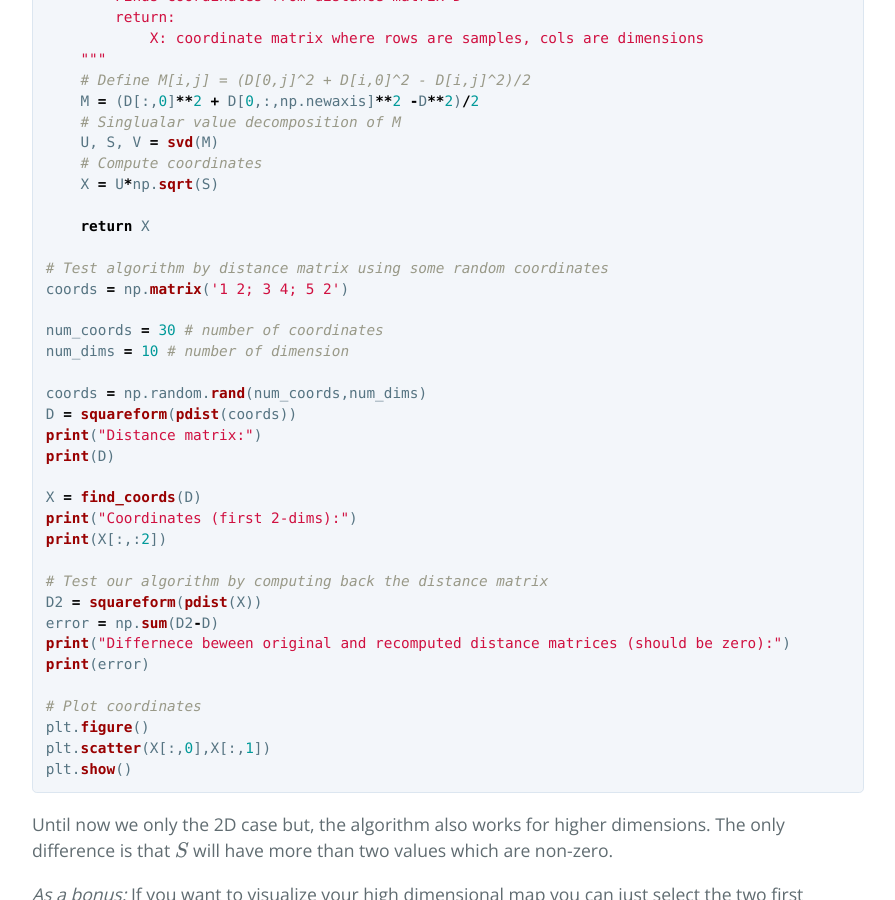
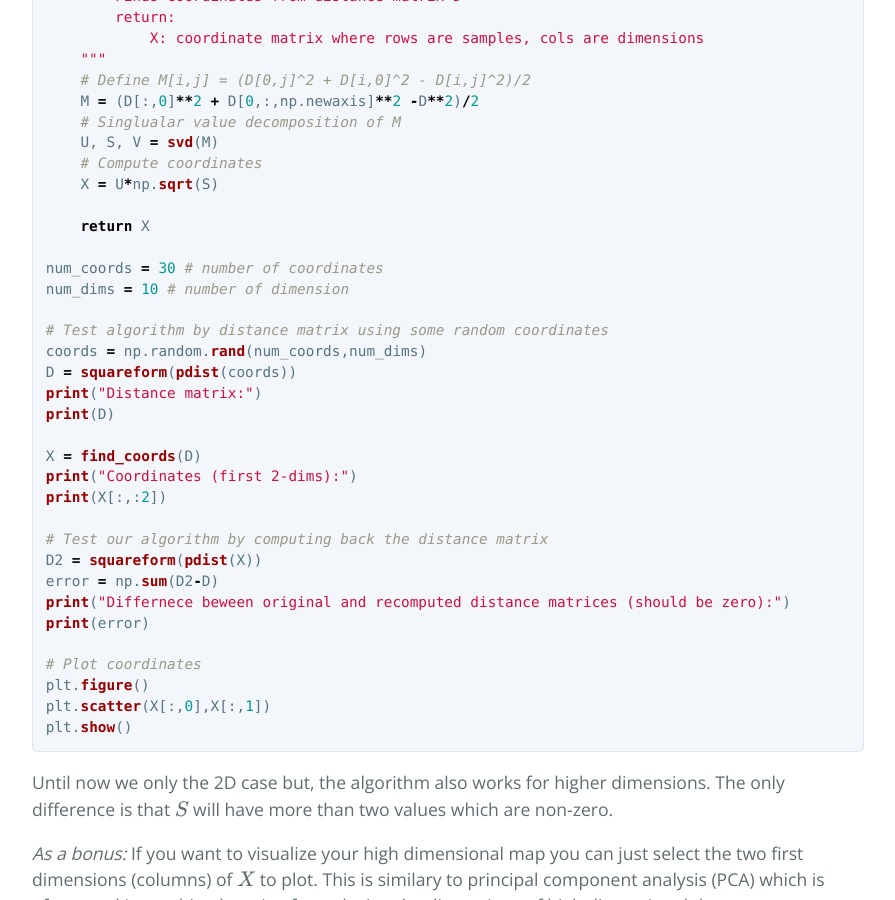
Before and after one commit to maitek/maitek.github.io, a Jekyll site: the page built from _posts/2017-03-09-coordinates-from-distance-matrix.markdown, in a window 1280 px wide and 900 px high, scrolled down 2037 px. Shown: the whole window, without its empty margins (192-1087 px from the left). Built offline with Jekyll 4.4.1, drawn with Linux system fonts in a browser that asks for light colours; formulas are drawn with MathJax 3.

Commit message:
fixed error in code

```diff
--- a/_posts/2017-03-09-coordinates-from-distance-matrix.markdown
+++ b/_posts/2017-03-09-coordinates-from-distance-matrix.markdown
@@ -68,12 +68,10 @@ def find_coords(D):
 
     return X
 
-# Test algorithm by distance matrix using some random coordinates
-coords = np.matrix('1 2; 3 4; 5 2')
-
 num_coords = 30 # number of coordinates
 num_dims = 10 # number of dimension
 
+# Test algorithm by distance matrix using some random coordinates
 coords = np.random.rand(num_coords,num_dims)
 D = squareform(pdist(coords))
 print("Distance matrix:")
```
